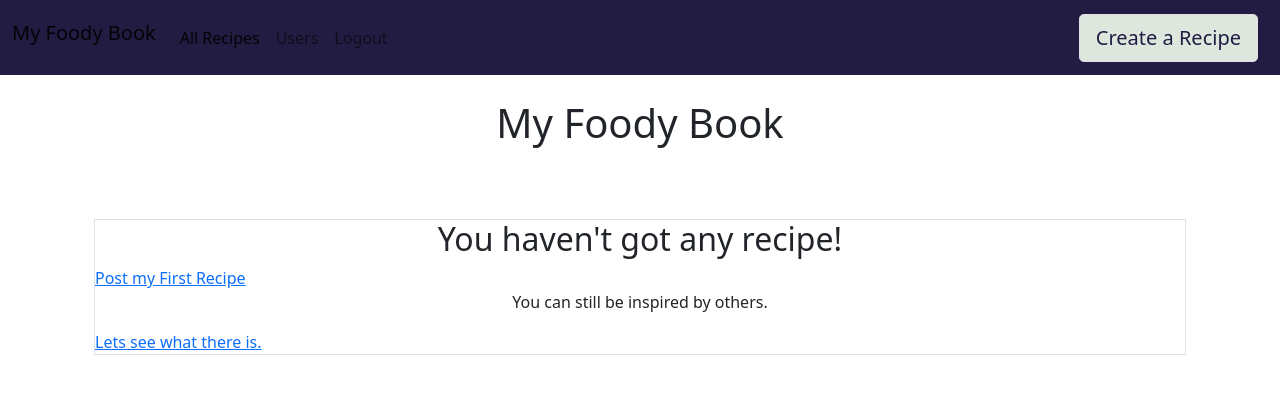
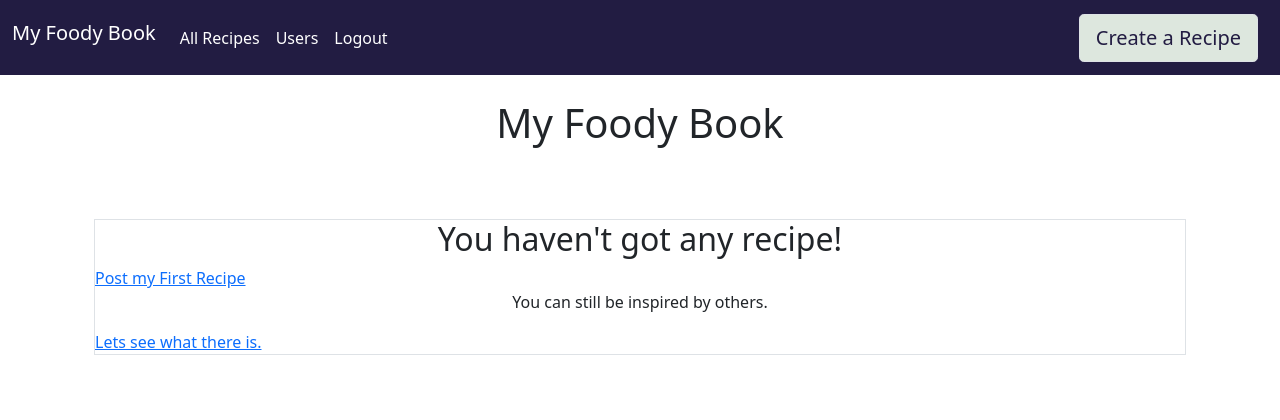
Before and after one commit to LudovicLeGuen/MyFoodyBook, a Django app: page /my_foody_book/ in a window 1280 px wide. Shown: the top 420 px of the page. Run offline with Django 3.2, Linux system fonts and the light colour scheme; the visitor is signed in with stand-in values (Sample User, id 1); data that the repository does not hold is empty; some libraries are stand-ins or nearby versions.

Commit message:
Fix Navabar text color and add condtions to my-foody-book.html

```diff
--- a/static/css/style.css
+++ b/static/css/style.css
@@ -17,7 +17,6 @@ body {
 .navbar {
     height: 75px;
     background-color: #221c42;
-    color: white;
 }
 
 .create-btn{
--- a/templates/base.html
+++ b/templates/base.html
@@ -26,7 +26,6 @@
 <body class="d-flex flex-column h-100 main-bg">
 
     <!-- Navigation -->
-
     <nav class="navbar navbar-expand-lg navbar-light">
         <div class="container-fluid">
 
@@ -38,24 +37,24 @@
 
                 <ul class="navbar-nav me-auto mb-2 mb-lg-0">
                     <li class="nav-item">
-                        <a class="navbar-brand" href="{% url 'my_foody_book' %}">My Foody Book</a>
+                        <a class="navbar-brand text-white" href="{% url 'my_foody_book' %}">My Foody Book</a>
                     </li>
                     <li class="nav-item">
-                        <a class="nav-link active" aria-current="page" href="{% url 'home' %}">All Recipes</a>
+                        <a class="nav-link active text-white" aria-current="page" href="{% url 'home' %}">All Recipes</a>
                     </li>
                     <li class="nav-item">
-                        <a class="nav-link" href="{% url 'users-list' %}">Users</a>
+                        <a class="nav-link text-white" href="{% url 'users-list' %}">Users</a>
                     </li>
                     {% if user.is_authenticated %}
                     <li class="nav-item">
-                        <a class="nav-link" href="{% url 'account_logout' %}">Logout</a>
+                        <a class="nav-link text-white" href="{% url 'account_logout' %}">Logout</a>
                     </li>
                     {% else %}
                     <li class="nav-item">
-                        <a class="nav-link" href="{% url 'users-register' %}">Register</a>
+                        <a class="nav-link text-white" href="{% url 'users-register' %}">Register</a>
                     </li>
                     <li class="nav-item">
-                        <a class="nav-link" href="{% url 'account_login' %}">Login</a>
+                        <a class="nav-link text-white" href="{% url 'account_login' %}">Login</a>
                     </li>
                     {% endif %}
                 </ul>
--- a/templates/my_foody_book.html
+++ b/templates/my_foody_book.html
@@ -10,7 +10,7 @@
         {% if user.is_authenticated %}
 
         <!-- Heading -->
-        <h1 class="text-center text-4xl mb-10 my-4">My Foody Book</h1>
+        <h1 class="text-center text-5xl mb-10 my-4">My Foody Book</h1>
 
         <!-- If Delete Is Successful -->
         {% if messages %}
```
